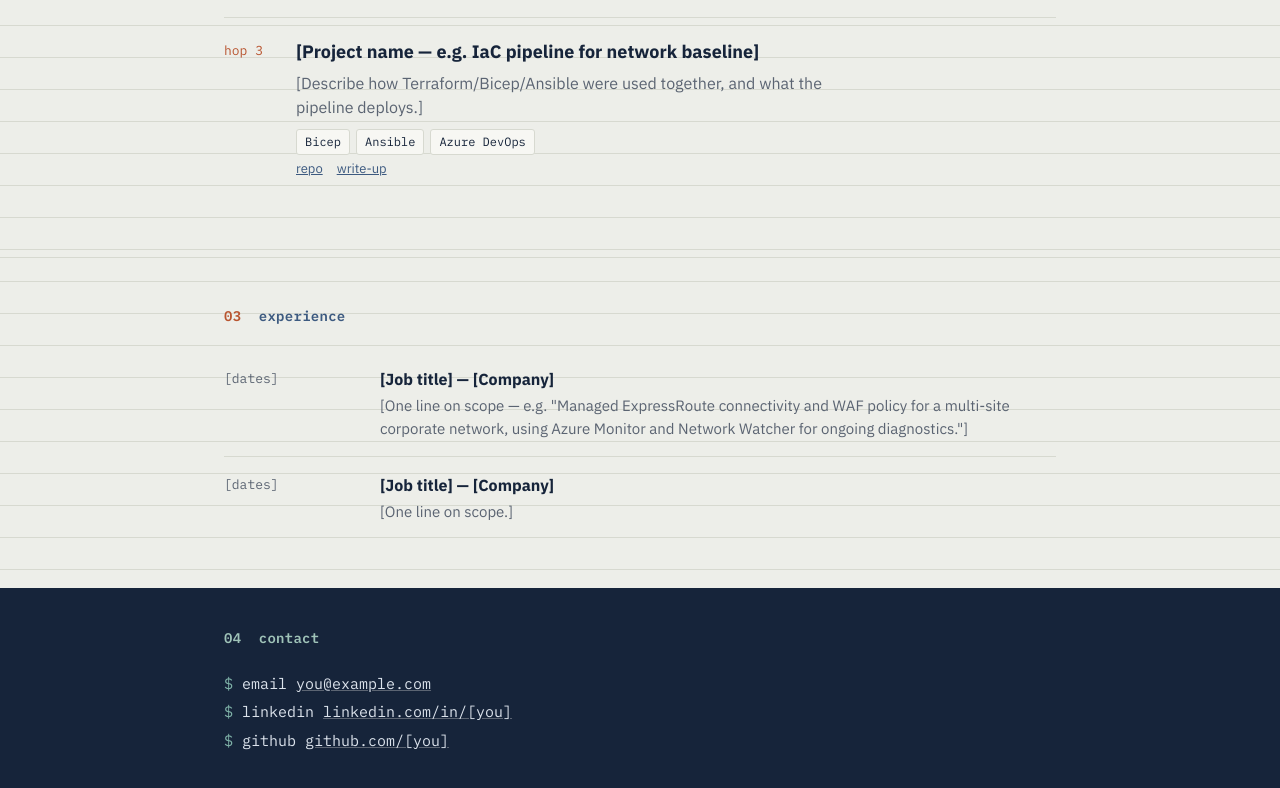
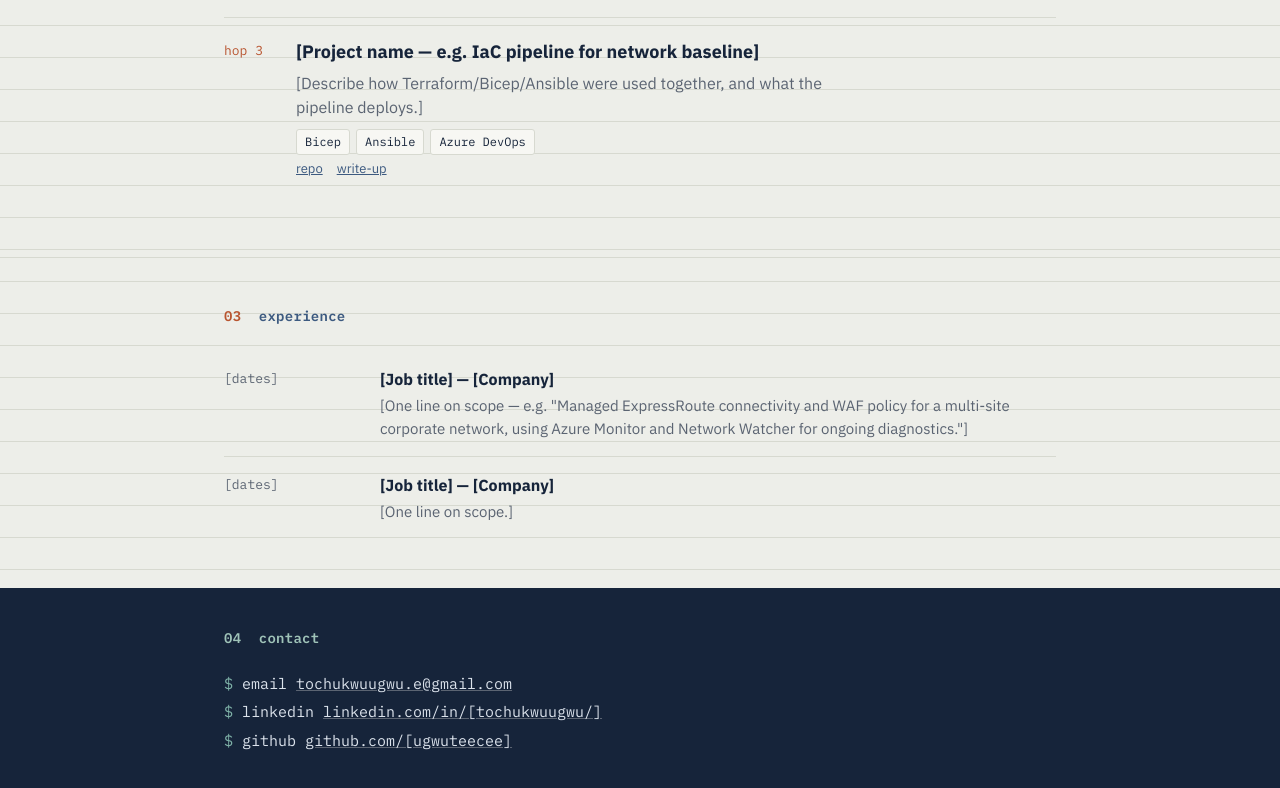
Before and after one commit to ugwuteecee/ugwuteecee.github.io, a plain HTML site: page index.html in a window 1280 px wide. Shown: the part 1511-2299 px from the top of the page. Drawn offline with Linux system fonts and the light colour scheme.

Commit message:
Modify personal details in index.html
Updated personal information and title in index.html.

```diff
--- a/index.html
+++ b/index.html
@@ -3,7 +3,7 @@
 <head>
 <meta charset="UTF-8">
 <meta name="viewport" content="width=device-width, initial-scale=1">
-<title>[Your Name] — Azure Network Engineer</title>
+<title>[Tochukwu Ugwu] — Cloud Infrastucture/Network Engineer</title>
 <link rel="preconnect" href="https://fonts.googleapis.com">
 <link rel="preconnect" href="https://fonts.gstatic.com" crossorigin>
 <link href="https://fonts.googleapis.com/css2?family=IBM+Plex+Sans:wght@400;500;600;700&family=IBM+Plex+Mono:wght@400;500;600&display=swap" rel="stylesheet">
@@ -321,9 +321,9 @@
 <footer>
   <div class="wrap">
     <h2>04 &nbsp;contact</h2>
-    <p class="contact-line"><span class="k">$</span> email <a href="mailto:you@example.com">you@example.com</a></p>
-    <p class="contact-line"><span class="k">$</span> linkedin <a href="#">linkedin.com/in/[you]</a></p>
-    <p class="contact-line"><span class="k">$</span> github <a href="#">github.com/[you]</a></p>
+    <p class="contact-line"><span class="k">$</span> email <a href="mailto:you@example.com">tochukwuugwu.e@gmail.com</a></p>
+    <p class="contact-line"><span class="k">$</span> linkedin <a href="#">linkedin.com/in/[tochukwuugwu/]</a></p>
+    <p class="contact-line"><span class="k">$</span> github <a href="#">github.com/[ugwuteecee]</a></p>
   </div>
 </footer>
 
```
